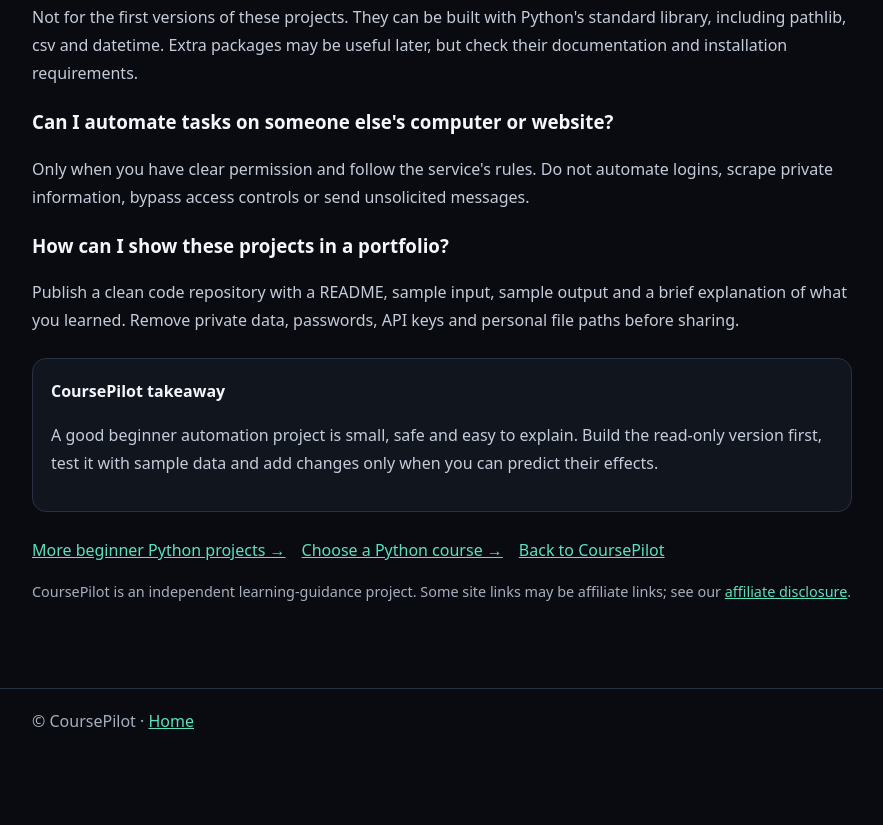
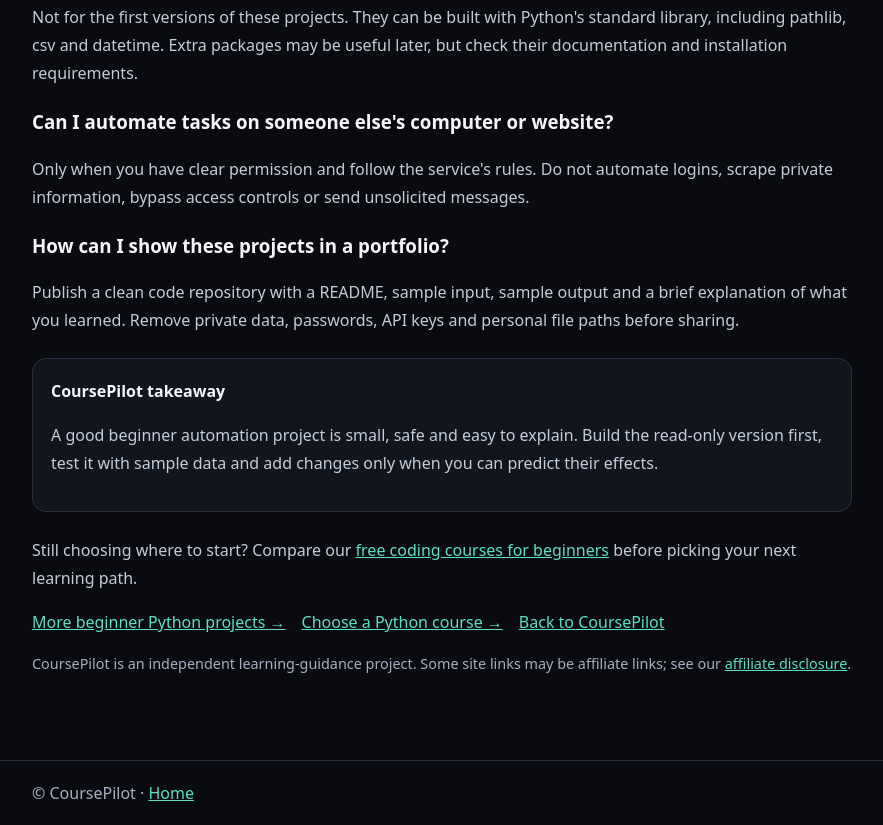
Before and after one commit to studentsphereglobal60/coursepilot, a plain HTML site: page guides/python-mini-projects.html in a window 1280 px wide. Shown: the part 4026-4851 px from the top of the page, without its empty margins (198-1081 px from the left). Before the commit the page ends 4779 px from the top, so only its background shows below. Drawn offline with Linux system fonts and the light colour scheme.

Commit message:
Add related free coding course guide link

```diff
--- a/guides/python-mini-projects.html
+++ b/guides/python-mini-projects.html
@@ -92,6 +92,7 @@
 <p>Publish a clean code repository with a README, sample input, sample output and a brief explanation of what you learned. Remove private data, passwords, API keys and personal file paths before sharing.</p>
 
 <div class="panel"><strong>CoursePilot takeaway</strong><p>A good beginner automation project is small, safe and easy to explain. Build the read-only version first, test it with sample data and add changes only when you can predict their effects.</p></div>
+<p>Still choosing where to start? Compare our <a href="best-free-coding-courses.html">free coding courses for beginners</a> before picking your next learning path.</p>
 <div class="links"><a href="python-projects-for-beginners.html">More beginner Python projects →</a><a href="first-python-course.html">Choose a Python course →</a><a href="../">Back to CoursePilot</a></div>
 <p class="crumb">CoursePilot is an independent learning-guidance project. Some site links may be affiliate links; see our <a href="../#disclosure">affiliate disclosure</a>.</p>
 </main>
```
